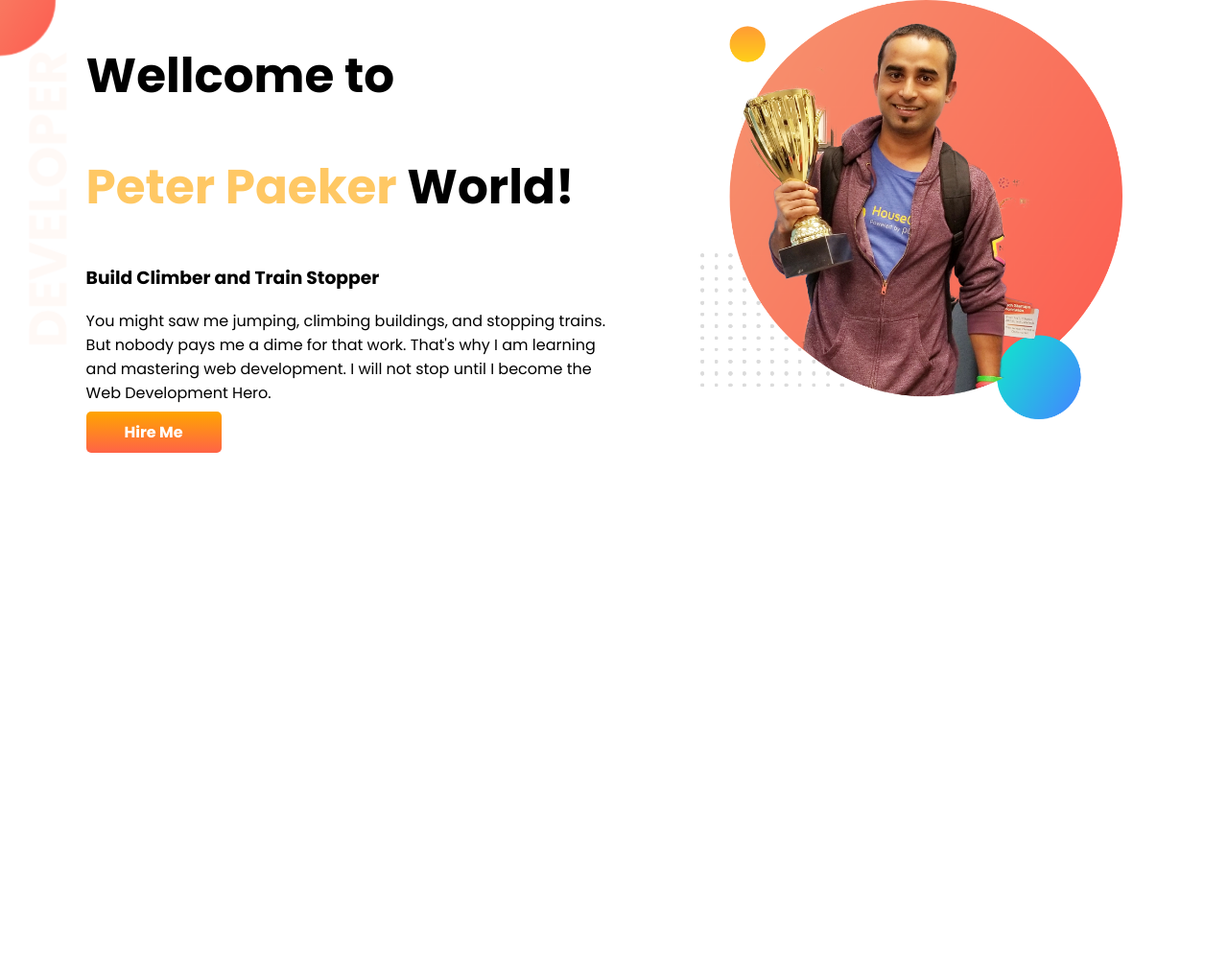
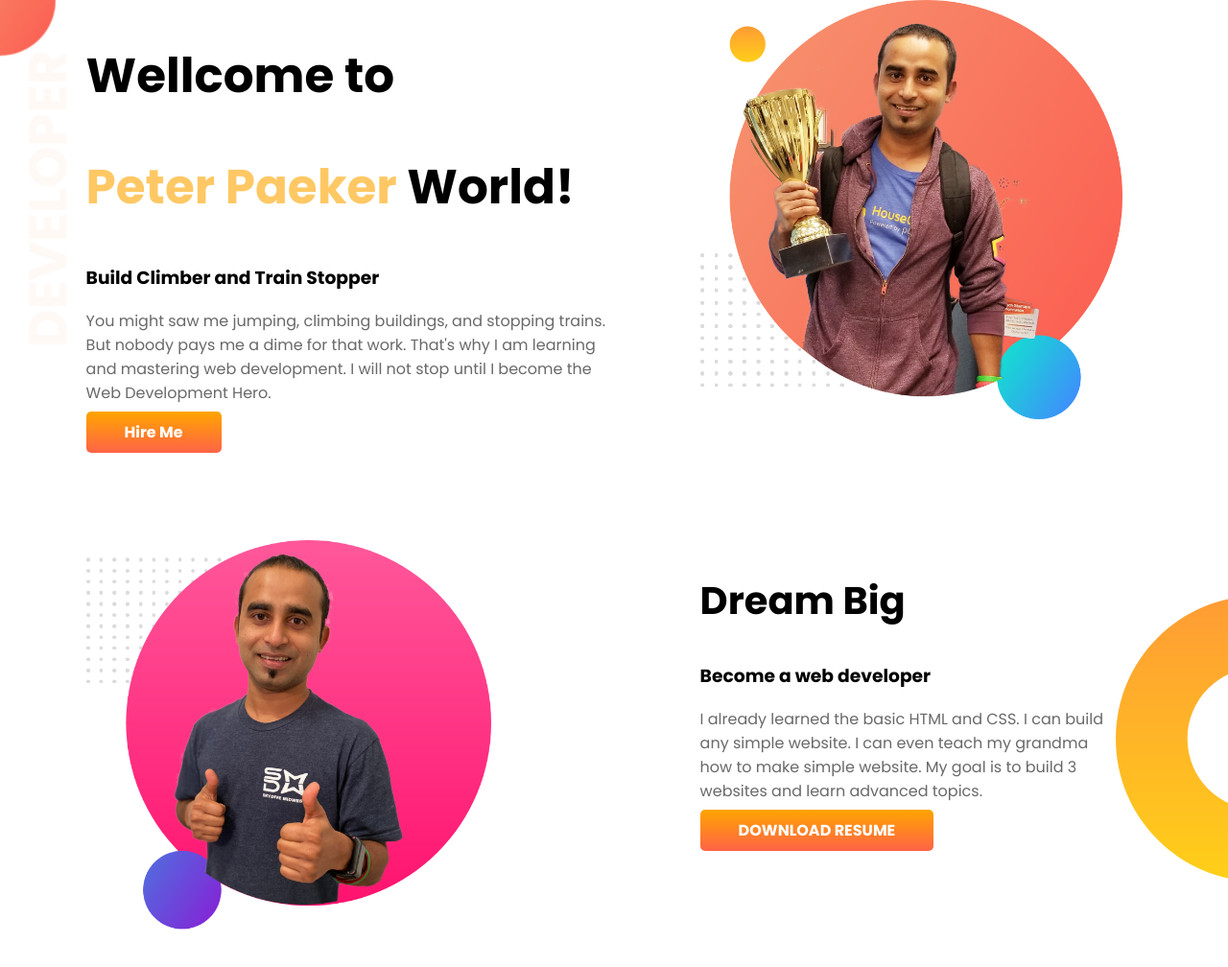
Before and after one commit to SM-Ridoy/portfolio, a plain HTML site: page index.html in a window 1280 px wide. Shown: the whole page at 96% size. Before the commit the page ends 800 px from the top, so only its background shows below. Drawn offline with Linux system fonts and the light colour scheme.

Commit message:
New commit

```diff
--- a/index.html
+++ b/index.html
@@ -25,9 +25,22 @@
         <div class="header-width">
             <img src="images/jhankar.png" alt="">
         </div>
-
     </section>
 
+
+    <section class="dream">
+        <div class="dream-width">
+            <img src="images/jhankar2.png" alt="">
+        </div>
+
+        <div class="dream-width">
+            <h2>Dream Big</h2>
+            <h3>Become a web developer</h3>
+            <p>I already learned the basic HTML and CSS. I can build any simple website. I can even teach my grandma how
+                to make simple website. My goal is to build 3 websites and learn advanced topics.</p>
+            <a href="" class="btn" target="_blank">DOWNLOAD RESUME</a>
+        </div>
+    </section>
 
 
 </body>
--- a/style.css
+++ b/style.css
@@ -3,16 +3,34 @@ body{
     font-family: 'Poppins', sans-serif;
     margin: 0;
 }
-
+p{
+    color: dimgray;
+}
 h1{
     font-size: 50px;
 }
+h2{
+    font-size: 40px;
+}
+section{
+    display: flex;
+    margin-bottom: 100px;
+}
+.btn {
+	background-image: linear-gradient(orange,tomato);
+	padding: 10px 40px;
+	border-radius: 5px;
+	color: #fff;
+
+    font-weight: 700;
+    text-decoration: none;
+}
+/*-------Header-area-------*/
+
 .orange-color{
     color: #FFC864;
 }
-section{
-    display: flex;
-}
+
 .header-width{
     width: 50%;
     padding-left: 2%;
@@ -36,3 +54,21 @@ section{
     background-repeat: no-repeat;
 
 }
+
+/*-------Dream Section-------*/
+
+.dream{
+    background-image: url(images/dream-bg.png);
+    background-repeat: no-repeat;
+    background-position: right;
+}
+.dream-width{
+    width: 50%;
+    float: left;
+    padding-left: 2%;
+    margin-left: 5%;
+    margin-right: 10%;
+}
+.dream-width img{
+    width: 100%;
+}
```
